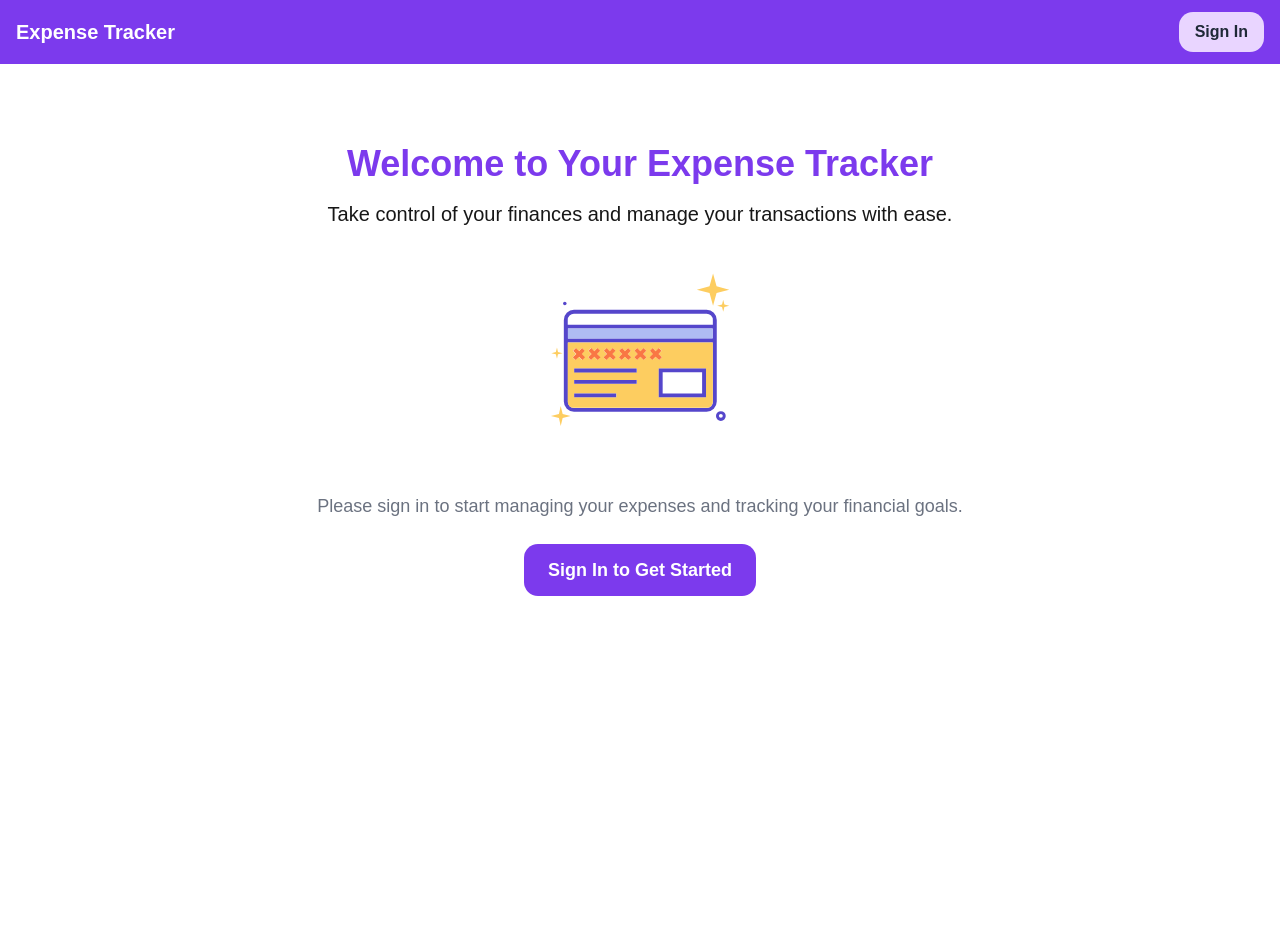
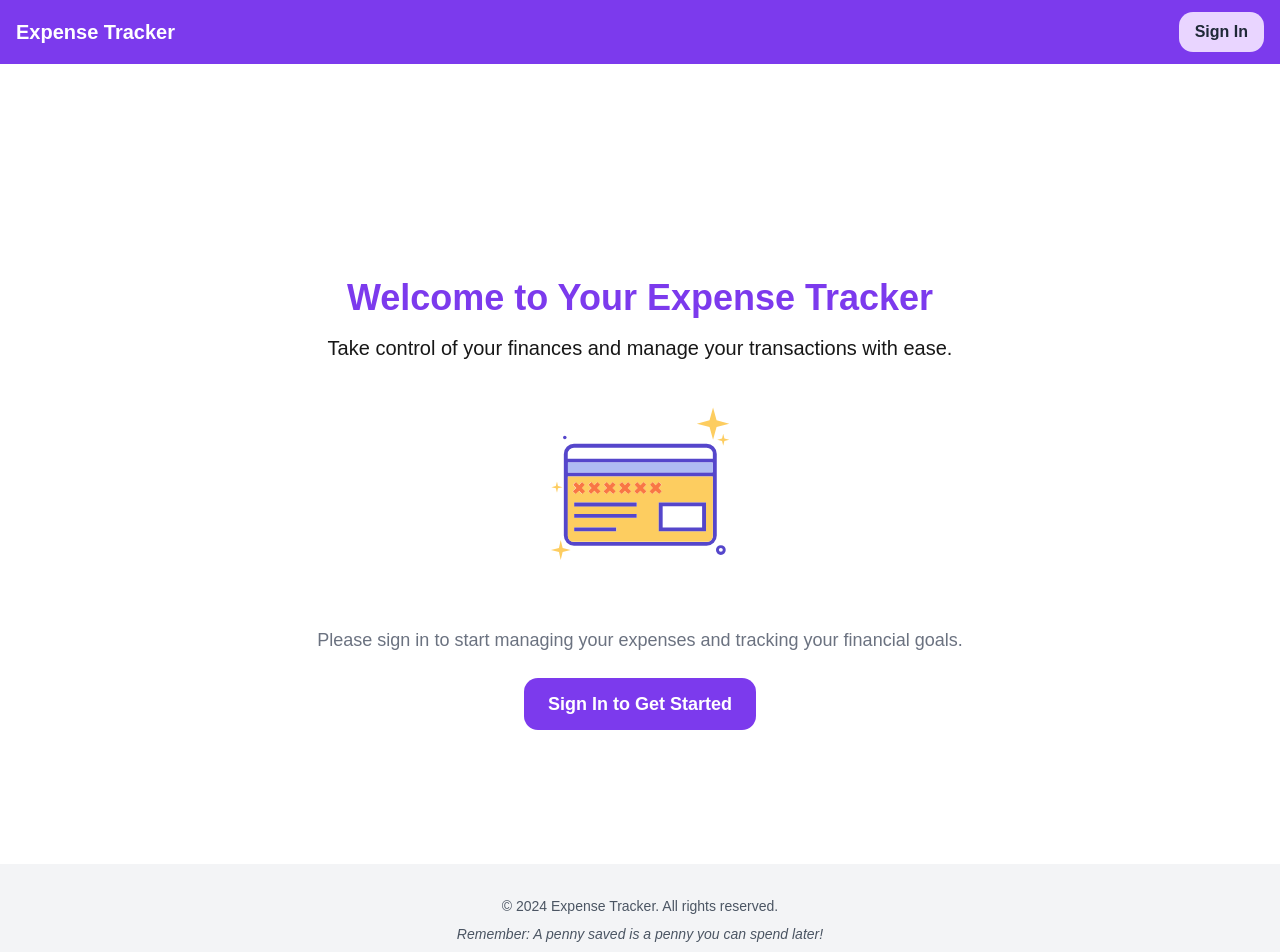
Before and after one commit to attemarjamaki/ts-neon-expense-tracker, a Next.js app: page / in a window 1280 px wide. Shown: the top 952 px of the page. Before the commit the page ends 800 px from the top, so only its background shows below. Built offline with nearby package versions, Linux system fonts and the light colour scheme; no server answers.

Commit message:
added footer, done

```diff
--- a/app/globals.css
+++ b/app/globals.css
@@ -68,6 +68,7 @@ body {
   color: var(--foreground);
   background: var(--background);
   font-family: Arial, Helvetica, sans-serif;
+  min-height: 100vh;
 }
 
 @layer utilities {
--- a/app/layout.tsx
+++ b/app/layout.tsx
@@ -5,6 +5,7 @@ import { ClerkProvider } from "@clerk/nextjs";
 import Header from "@/components/Header";
 import { ToastContainer } from "react-toastify";
 import "react-toastify/dist/ReactToastify.css";
+import Footer from "@/components/Footer";
 
 const geistSans = localFont({
   src: "./fonts/GeistVF.woff",
@@ -36,6 +37,7 @@ export default function RootLayout({
           <Header />
           <main>{children}</main>
           <ToastContainer />
+          <Footer />
         </body>
       </html>
     </ClerkProvider>
--- /dev/null
+++ b/components/Footer.tsx
@@ -0,0 +1,18 @@
+const Footer = () => {
+  const currentYear = new Date().getFullYear();
+
+  return (
+    <footer className="bg-gray-100 text-gray-600 py-8">
+      <div className="container mx-auto px-4">
+        <div className="text-center text-sm">
+          <p>&copy; {currentYear} Expense Tracker. All rights reserved.</p>
+          <p className="mt-2 italic">
+            Remember: A penny saved is a penny you can spend later!
+          </p>
+        </div>
+      </div>
+    </footer>
+  );
+};
+
+export default Footer;
--- a/components/WelcomeSplash.tsx
+++ b/components/WelcomeSplash.tsx
@@ -3,7 +3,7 @@ import Image from "next/image";
 
 export default function WelcomeSplash() {
   return (
-    <div className="bg-background flex items-center justify-center">
+    <div className="bg-background flex items-center justify-center h-screen">
       <div className="container pt-20 mx-auto px-4">
         <div className="max-w-3xl mx-auto text-center">
           <h1 className="text-4xl font-bold text-primary mb-4">
```
